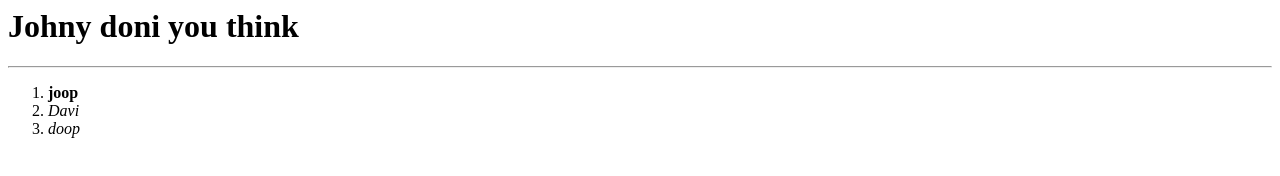
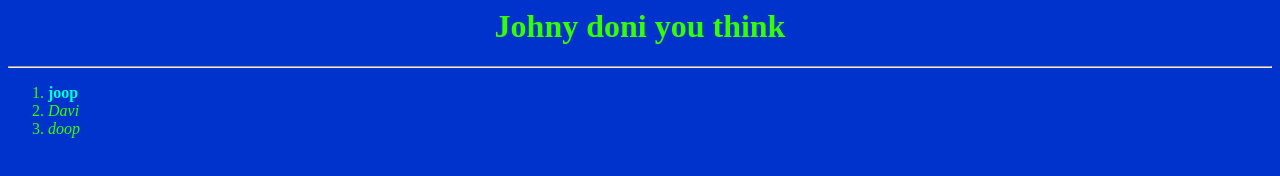
Before and after one commit to Drimbaldon/drimbaldon.github.io, a plain HTML site: page index.html in a window 1280 px wide. Drawn offline with Linux system fonts and the light colour scheme.

Commit message:
Day 2
On this day, I learned how to change the background and text color, and added it to the site.

```diff
--- a/index.html
+++ b/index.html
@@ -2,11 +2,11 @@
     <head>
         <title>Mutter</title>
     </head>
-    <body>
-        <h1>Johny doni you think</h1>
+    <body text="#33FF00" bgcolor="#0033CC">
+       <center> <h1>Johny doni you think</h1> </center>
 <hr>
 <ol>
-<li><b>joop</b> </li>
+<li><b><font color="#00FFCC">joop</font></b></li>
 <li><i>Davi</i></li>
 <li><i>doop</i></li>
 </ol>
```
